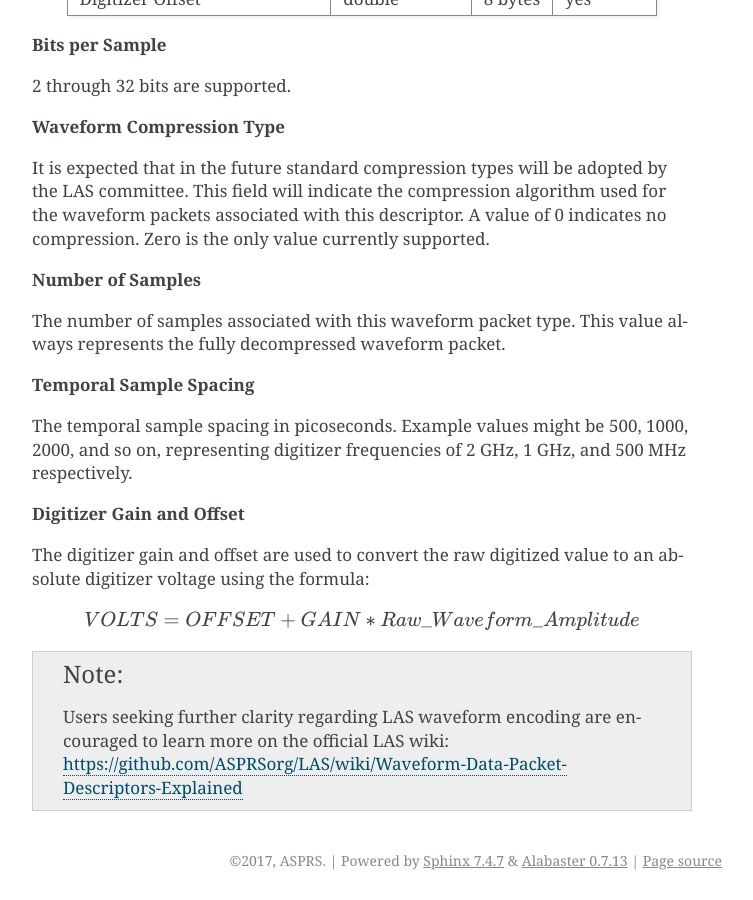
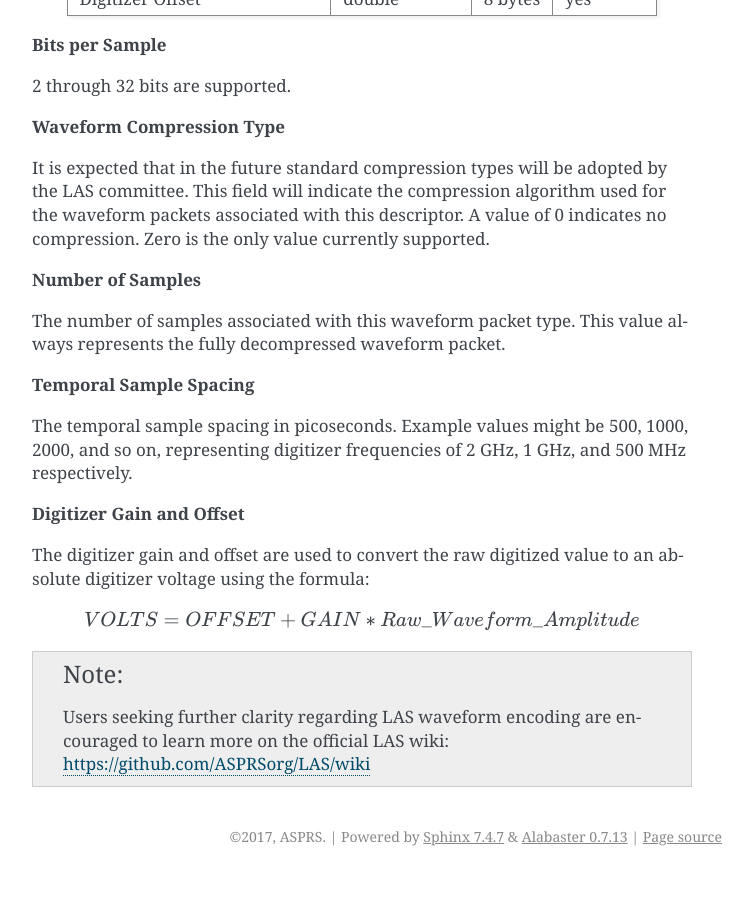
Before and after one commit to ASPRSorg/LAS, a Sphinx documentation site: the page built from source/04_optional_vlrs.txt, in a window 1280 px wide and 900 px high, scrolled down 4737 px. Shown: the whole window, without its empty margins (388-1141 px from the left). Built offline with Sphinx 7.4.7, drawn with Linux system fonts in a browser that asks for light colours; after the commit the page ends 5613 px from its top, so only the background shows below that; some of the changed lines change nothing that is shown.

Commit message:
FWF are less vulnerable to page name changes.

```diff
--- a/source/04_optional_vlrs.txt
+++ b/source/04_optional_vlrs.txt
@@ -297,4 +297,4 @@ absolute digitizer voltage using the formula:
 .. note::
 
     Users seeking further clarity regarding LAS waveform encoding are encouraged
-    to learn more on the official LAS wiki: https://github.com/ASPRSorg/LAS/wiki/Waveform-Data-Packet-Descriptors-Explained
+    to learn more on the official LAS wiki: https://github.com/ASPRSorg/LAS/wiki
```
Also changed, not shown: 1 other file.
